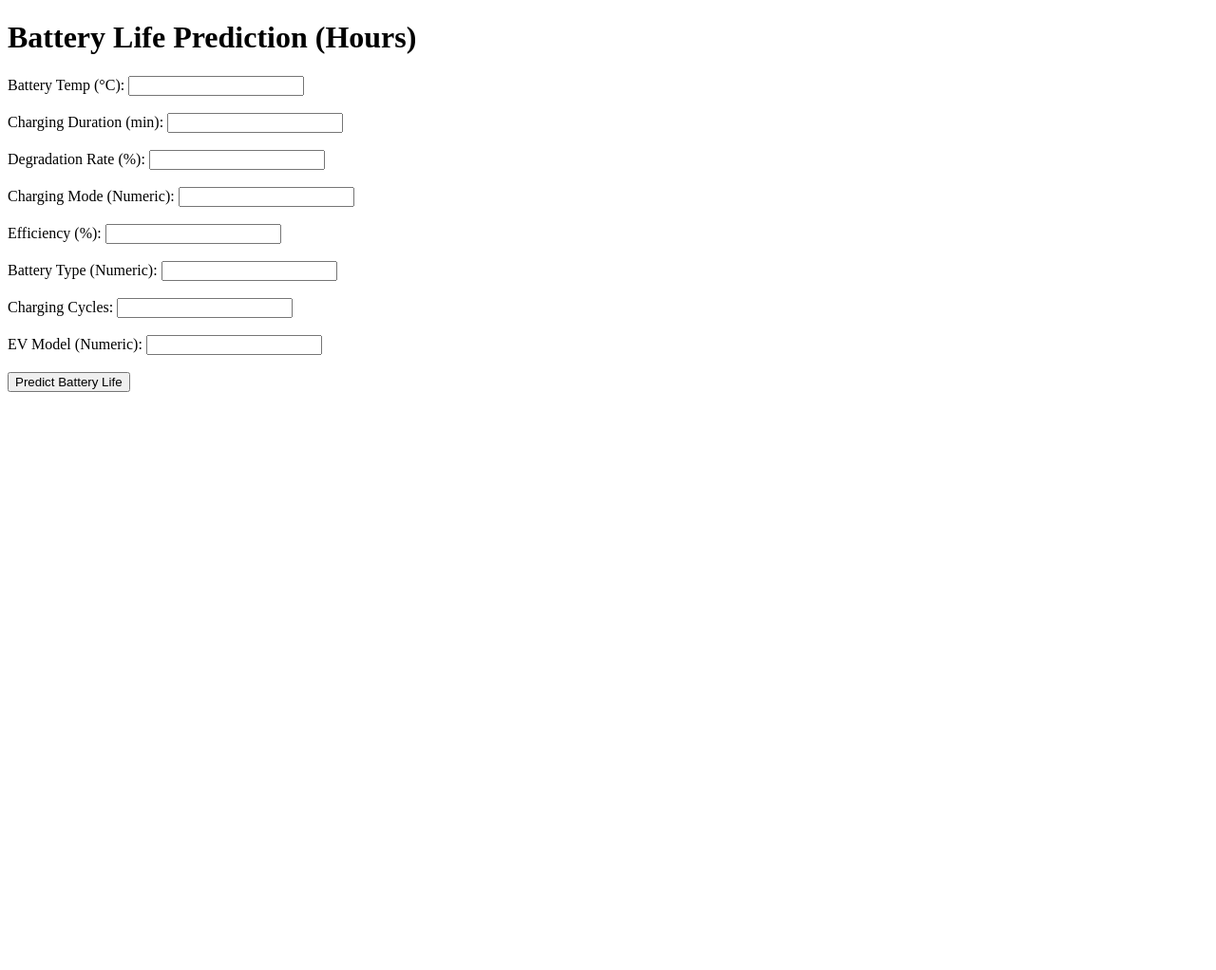
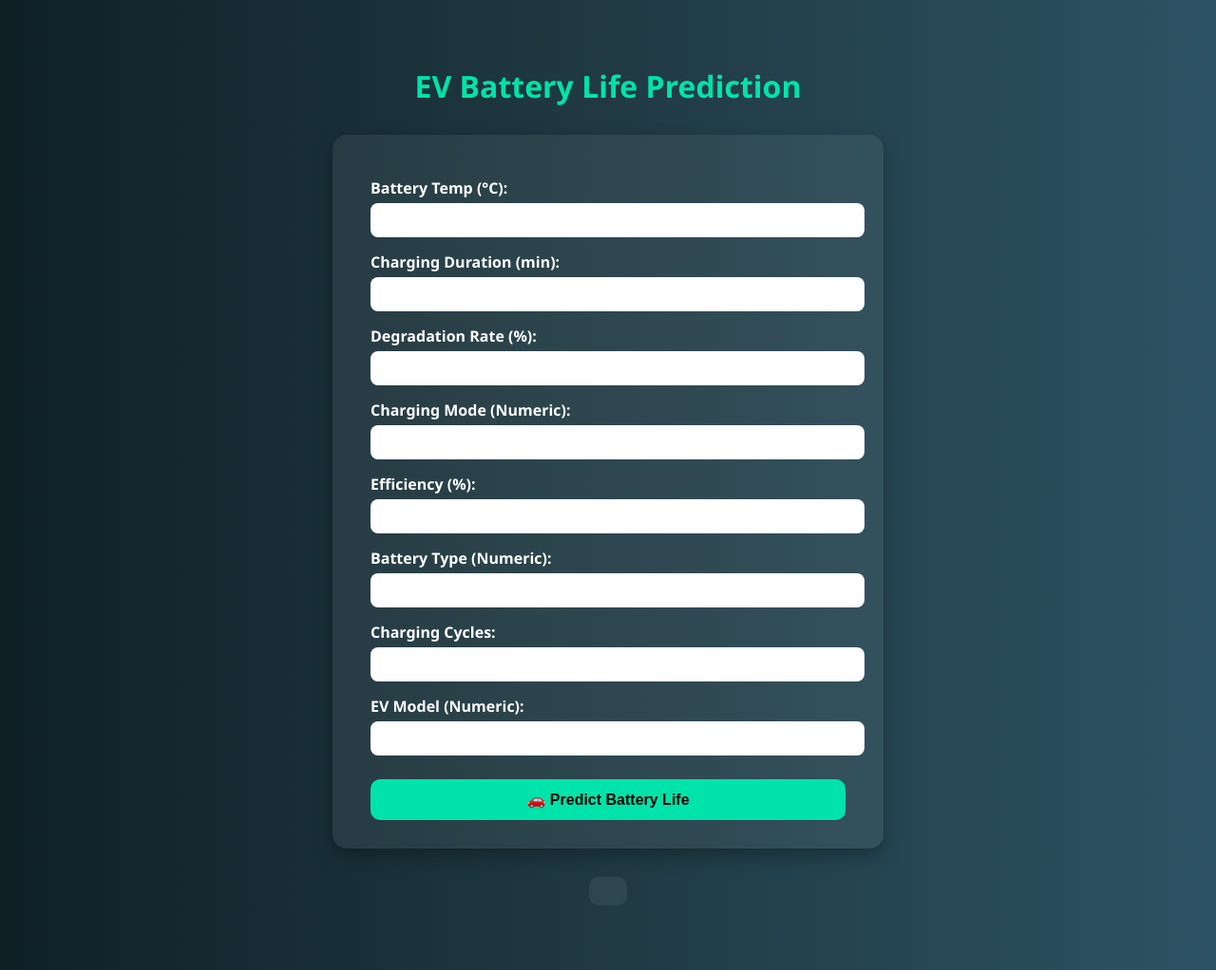
Before and after one commit to Probin1904/EV-Battery-life-Prediction, a Flask app: page / in a window 1280 px wide. Shown: the whole page at 95% size. Before the commit the page ends 413 px from the top, so only its background shows below. Run offline with Flask 3, Linux system fonts and the light colour scheme; parts of the project's set-up code (start-up, migrations or seed data) failed here and were passed over.

Commit message:
Update templates/index.html

```diff
--- a/templates/index.html
+++ b/templates/index.html
@@ -1,37 +1,108 @@
 <!DOCTYPE html>
-<html>
+<html lang="en">
 <head>
+    <meta charset="UTF-8">
     <title>Battery Life Predictor</title>
+    <style>
+        body {
+            font-family: 'Segoe UI', sans-serif;
+            background: linear-gradient(to right, #0f2027, #203a43, #2c5364);
+            color: #ffffff;
+            display: flex;
+            flex-direction: column;
+            align-items: center;
+            padding: 40px;
+        }
+
+        h1 {
+            margin-bottom: 30px;
+            color: #00e3aa;
+        }
+
+        form {
+            background-color: #ffffff10;
+            padding: 30px 40px;
+            border-radius: 15px;
+            box-shadow: 0 8px 20px rgba(0, 0, 0, 0.3);
+            width: 100%;
+            max-width: 500px;
+        }
+
+        label {
+            display: block;
+            margin: 15px 0 5px;
+            font-weight: bold;
+            color: #ffffff;
+        }
+
+        input[type="text"] {
+            width: 100%;
+            padding: 10px;
+            border-radius: 8px;
+            border: none;
+            outline: none;
+            background-color: #ffffff;
+            color: #000000;
+            font-size: 14px;
+        }
+
+        input[type="submit"] {
+            margin-top: 25px;
+            width: 100%;
+            padding: 12px;
+            border: none;
+            border-radius: 10px;
+            background-color: #00e3aa;
+            color: #000000;
+            font-weight: bold;
+            font-size: 16px;
+            cursor: pointer;
+            transition: background-color 0.3s;
+        }
+
+        input[type="submit"]:hover {
+            background-color: #00b38f;
+        }
+
+        h3 {
+            margin-top: 30px;
+            background-color: #ffffff10;
+            padding: 15px 20px;
+            border-radius: 10px;
+            font-size: 20px;
+            color: #00e3aa;
+        }
+    </style>
 </head>
 <body>
-    <h1>Battery Life Prediction (Hours)</h1>
+    <h1>EV Battery Life Prediction</h1>
 
     <form action="/predict" method="post">
         <label>Battery Temp (°C):</label>
-        <input type="text" name="battery_temp" required><br><br>
+        <input type="text" name="battery_temp" required>
 
         <label>Charging Duration (min):</label>
-        <input type="text" name="charging_duration" required><br><br>
+        <input type="text" name="charging_duration" required>
 
         <label>Degradation Rate (%):</label>
-        <input type="text" name="degradation_rate" required><br><br>
+        <input type="text" name="degradation_rate" required>
 
         <label>Charging Mode (Numeric):</label>
-        <input type="text" name="charging_mode" required><br><br>
+        <input type="text" name="charging_mode" required>
 
         <label>Efficiency (%):</label>
-        <input type="text" name="efficiency" required><br><br>
+        <input type="text" name="efficiency" required>
 
         <label>Battery Type (Numeric):</label>
-        <input type="text" name="battery_type" required><br><br>
+        <input type="text" name="battery_type" required>
 
         <label>Charging Cycles:</label>
-        <input type="text" name="charging_cycles" required><br><br>
+        <input type="text" name="charging_cycles" required>
 
         <label>EV Model (Numeric):</label>
-        <input type="text" name="ev_model" required><br><br>
+        <input type="text" name="ev_model" required>
 
-        <input type="submit" value="Predict Battery Life">
+        <input type="submit" value="🚗 Predict Battery Life">
     </form>
 
     <h3>{{ prediction_text }}</h3>
```
